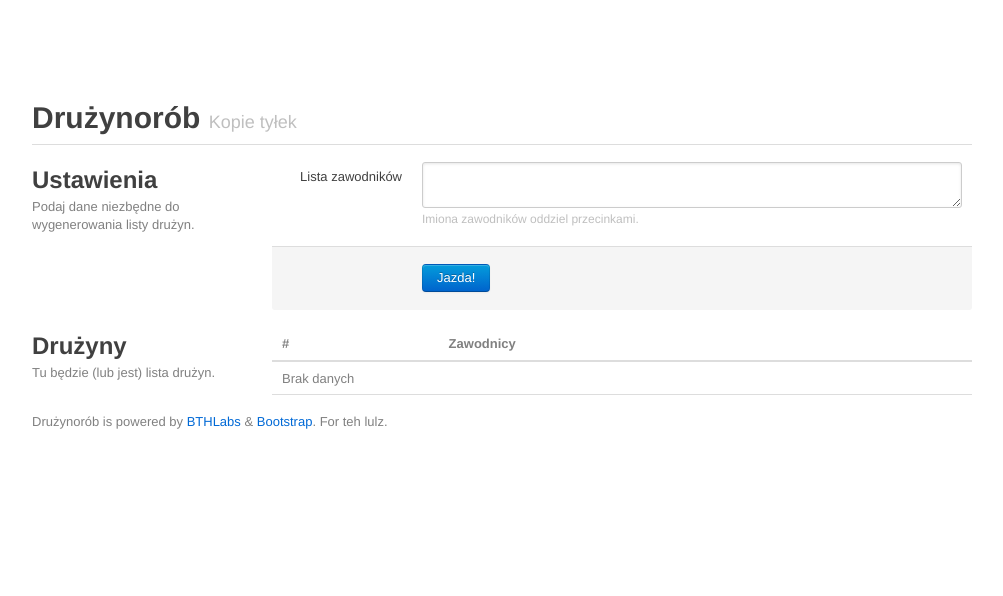
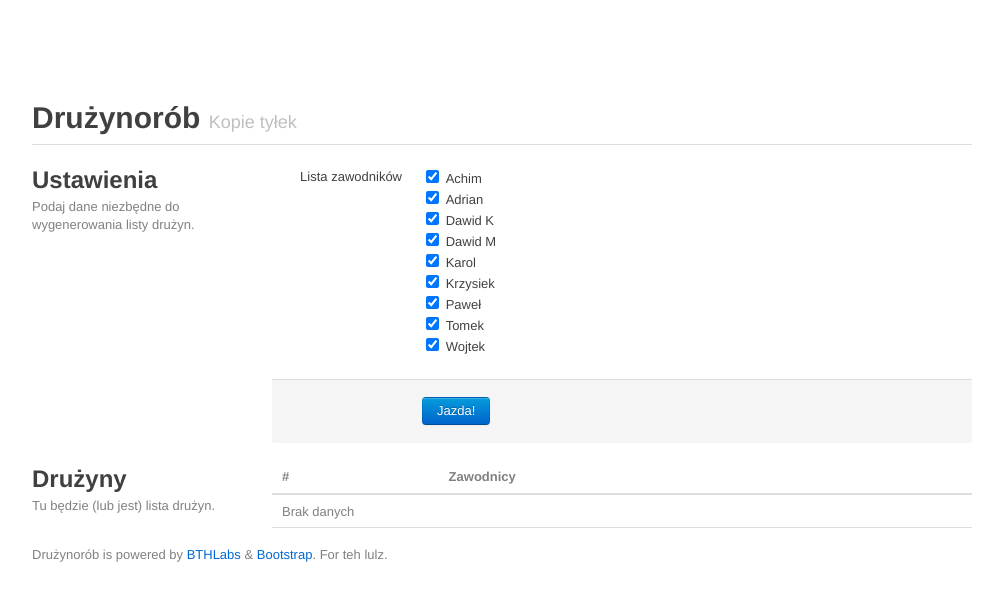
Before and after one commit to tomekwojcik/Team-O-Matic, a Python web app: template teamomatic/templates/index.html in a window 1280 px wide. Shown: the top 596 px of the page, without its empty margins (138-1141 px from the left). Run offline with Jinja, Linux system fonts and the light colour scheme; the template is opened without the code that fills it, so the values that code supplies are empty.

Commit message:
* Replaced textarea with checkboxes.

```diff
--- a/teamomatic/templates/index.html
+++ b/teamomatic/templates/index.html
@@ -23,8 +23,17 @@
                     <div class="clearfix">
                         <label for="people">Lista zawodników</label>
                         <div class="input">
-                            <textarea class="xxlarge" id="people" name="people"></textarea>
-                            <span class="help-block">Imiona zawodników oddziel przecinkami.</span>
+                            <ul class="inputs-list">
+                                <li><label><input type="checkbox" checked="checked" value="Achim" />&nbsp;<span>Achim</span></label></li>
+                                <li><label><input type="checkbox" checked="checked" value="Adrian" />&nbsp;<span>Adrian</span></label></li>
+                                <li><label><input type="checkbox" checked="checked" value="Dawid K" />&nbsp;<span>Dawid K</span></label></li>
+                                <li><label><input type="checkbox" checked="checked" value="Dawid M" />&nbsp;<span>Dawid M</span></label></li>
+                                <li><label><input type="checkbox" checked="checked" value="Karol" />&nbsp;<span>Karol</span></label></li>
+                                <li><label><input type="checkbox" checked="checked" value="Krzysiek" />&nbsp;<span>Krzysiek</span></label></li>
+                                <li><label><input type="checkbox" checked="checked" value="Paweł" />&nbsp;<span>Paweł</span></label></li>
+                                <li><label><input type="checkbox" checked="checked" value="Tomek" />&nbsp;<span>Tomek</span></label></li>
+                                <li><label><input type="checkbox" checked="checked" value="Wojtek" />&nbsp;<span>Wojtek</span></label></li>
+                            </ul>
                         </div>
                     </div>
                     <div class="actions">
```
Also changed, not shown: 1 other file.
